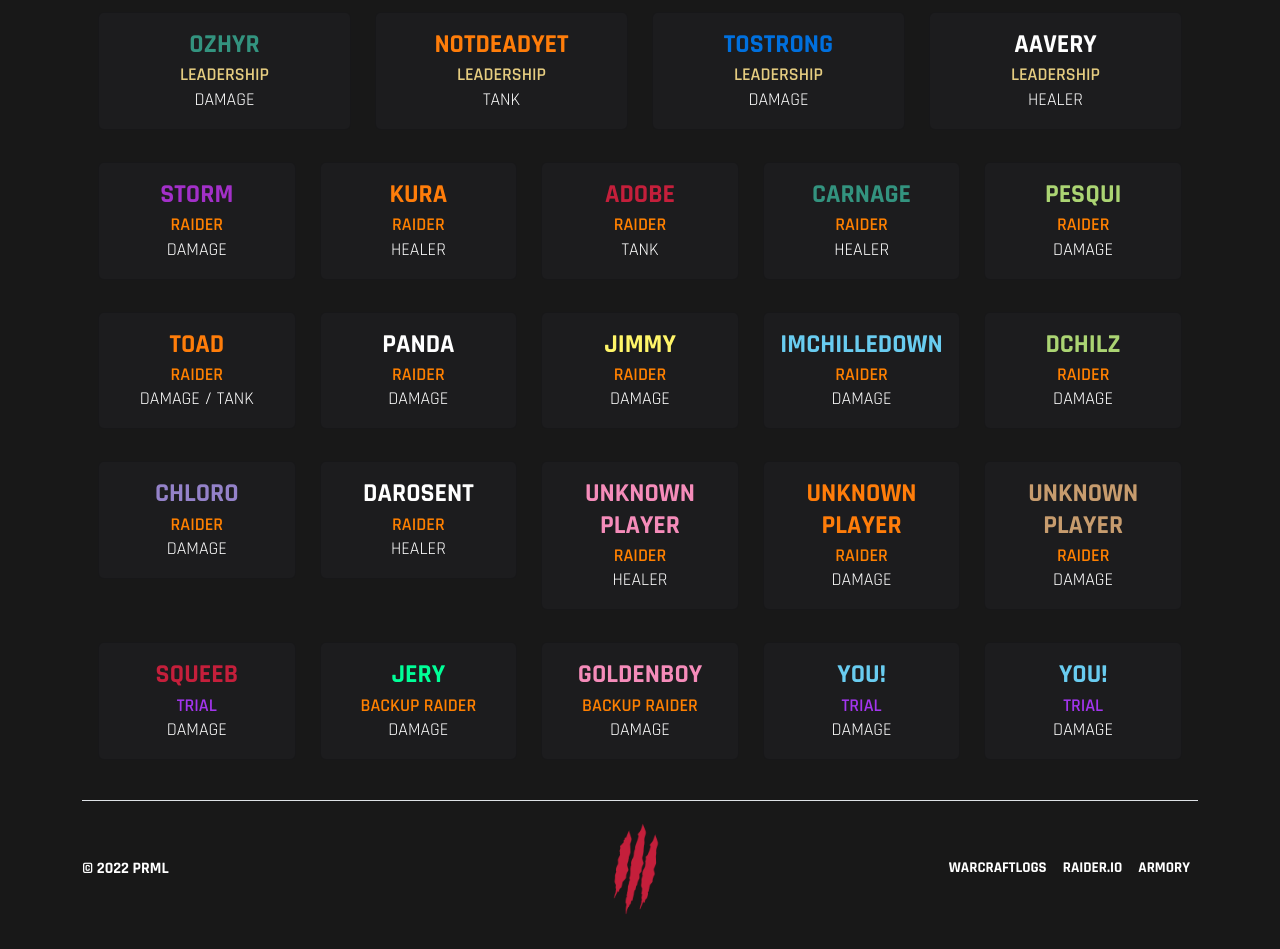
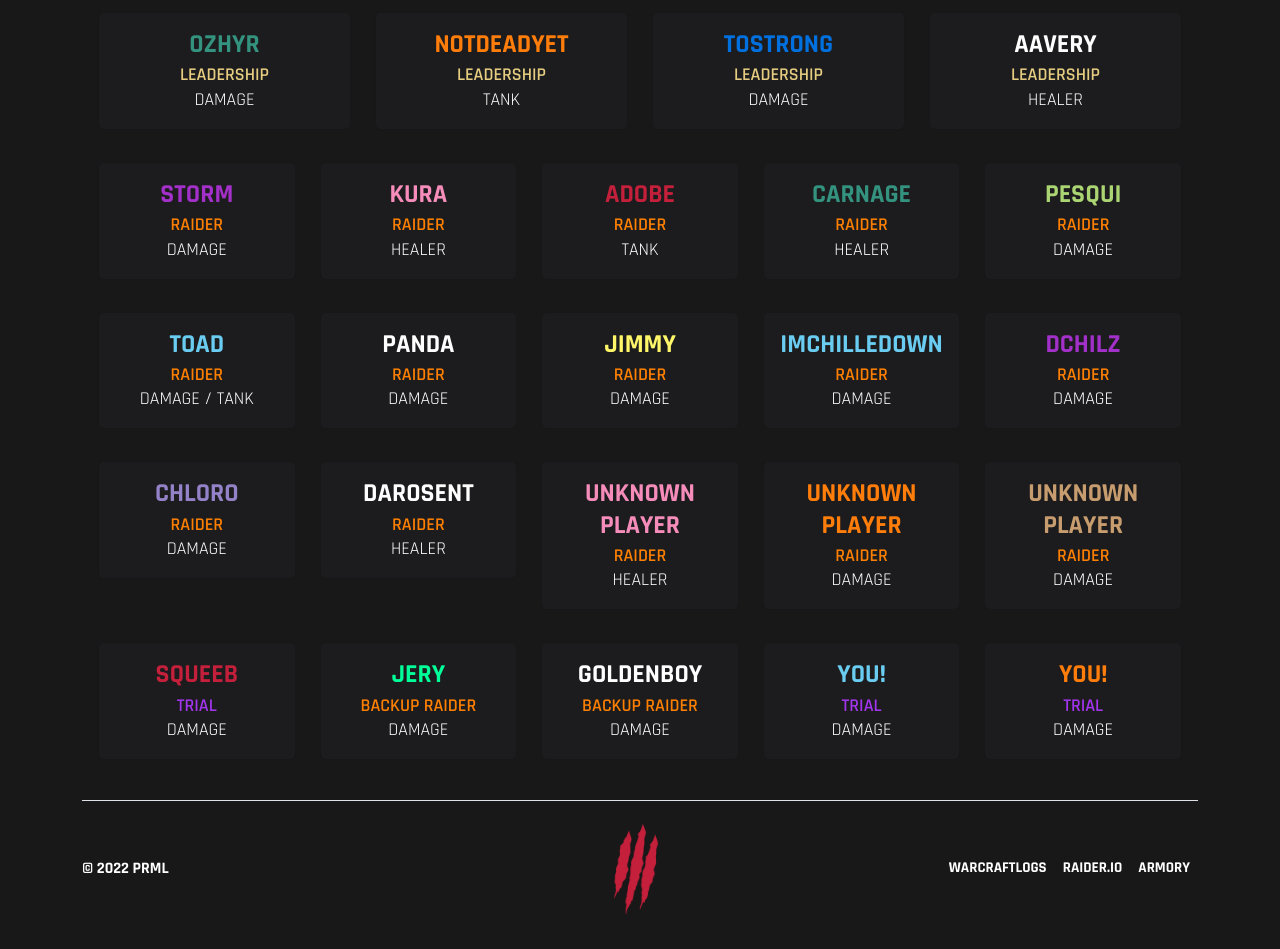
Before and after one commit to PRMLGG/PRMLGG.github.io, a plain HTML site: page team.html in a window 1280 px wide. Shown: the part 135-1084 px from the top of the page. Drawn offline with nearby package versions, Linux system fonts and the light colour scheme; no server answers; a script that the page names is missing.

Commit message:
Update team.html

```diff
--- a/team.html
+++ b/team.html
@@ -259,7 +259,7 @@
 			<div class="col-sm">
 				<div class="card">
 					<div class="card-body">
-					<h3 class="card-title druid">Kura</h3>
+					<h3 class="card-title paladin">Kura</h3>
 					<h5 class="card-subtitle legendary">Raider</h5>
 					<p class="card-text">Healer</p>
 					</div>
@@ -298,7 +298,7 @@
 			<div class="col-sm">
 				<div class="card">
 					<div class="card-body">
-					<h3 class="card-title druid">Toad</h3>
+					<h3 class="card-title mage">Toad</h3>
 					<h5 class="card-subtitle legendary">Raider</h5>
 					<p class="card-text">Damage / Tank</p>
 					</div>
@@ -334,7 +334,7 @@
 			<div class="col-sm">
 				<div class="card">
 					<div class="card-body">
-					<h3 class="card-title hunter">Dchilz</h3>
+					<h3 class="card-title demonhunter">Dchilz</h3>
 					<h5 class="card-subtitle legendary">Raider</h5>
 					<p class="card-text">Damage</p>
 					</div>
@@ -412,7 +412,7 @@
 			<div class="col-sm">
 				<div class="card">
 					<div class="card-body">
-					<h3 class="card-title paladin">Goldenboy</h3>
+					<h3 class="card-title">Goldenboy</h3>
 					<h5 class="card-subtitle legendary">Backup Raider</h5>
 					<p class="card-text">Damage</p>
 					</div>
@@ -430,7 +430,7 @@
 			<div class="col-sm">
 				<div class="card">
 					<div class="card-body">
-					<h3 class="card-title mage">you!</h3>
+					<h3 class="card-title druid">you!</h3>
 					<h5 class="card-subtitle epic">Trial</h5>
 					<p class="card-text">Damage</p>
 					</div>
```
